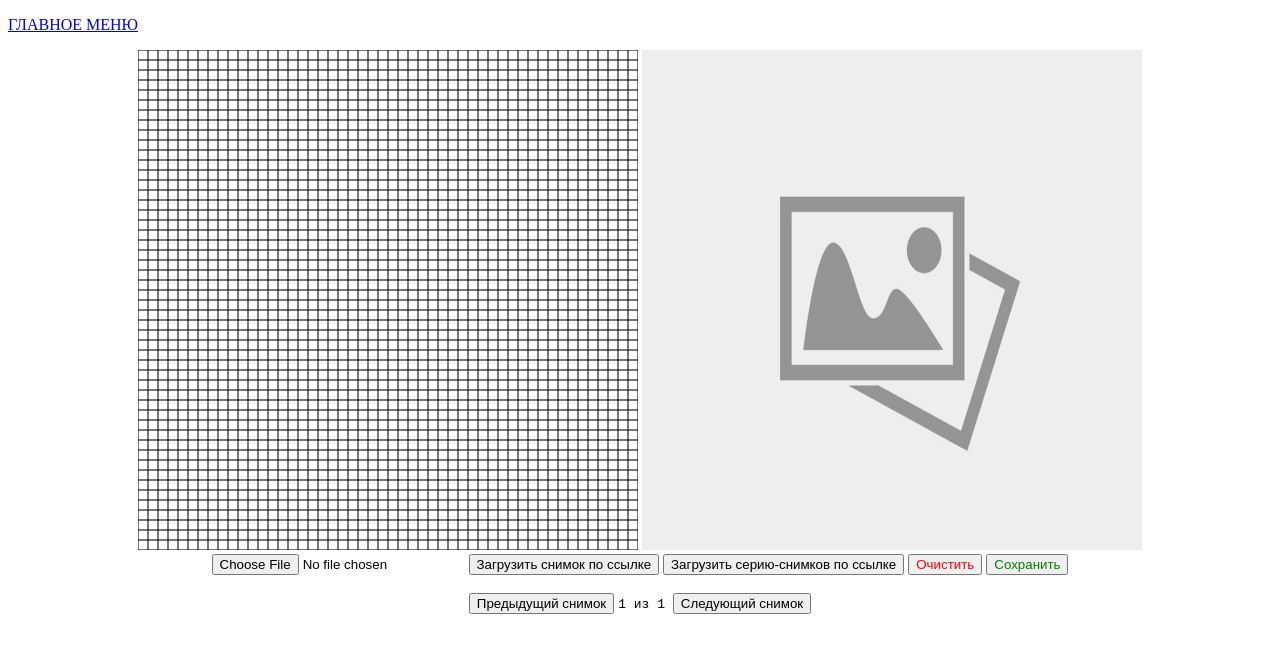
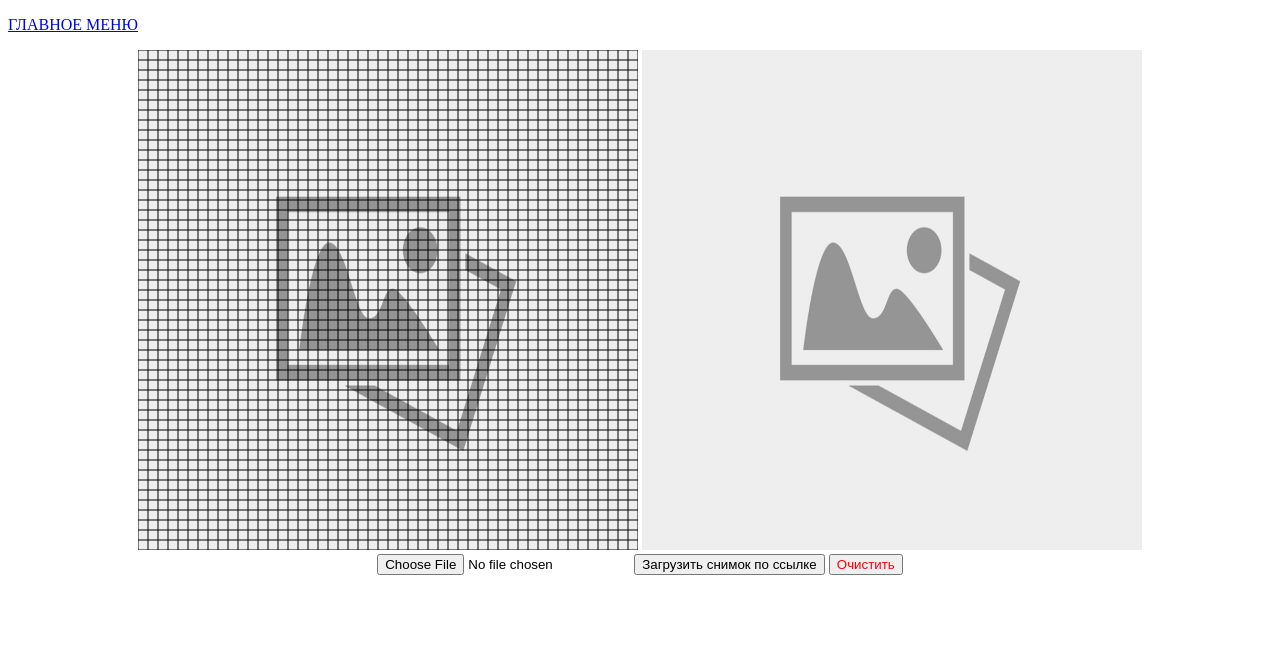
Before and after one commit to abrosov-sergey/HSE-NIS, a plain HTML site: page Html/Web-application.html in a window 1280 px wide. Both pictures are taken after a click on the button "Очистить". Drawn offline with Linux system fonts and the light colour scheme.

Commit message:
Deleted useful functional

```diff
--- a/Html/Web-application.html
+++ b/Html/Web-application.html
@@ -34,18 +34,18 @@
             <span id="upload-text">Файл не выбран</span> -->
 
             <button id="upload for url" class="manual">Загрузить снимок по ссылке</button>
-            <button id="upload series for url" class="manual">Загрузить серию-снимков по ссылке</button>
+            <!-- <button id="upload series for url" class="manual">Загрузить серию-снимков по ссылке</button> -->
             <button id="clear" class="deleteButton" onclick="deletePhoto()">Очистить</button>
-            <button id="download" class="saveButton" >Сохранить</button>
+            <!-- <button id="download" class="saveButton" >Сохранить</button> -->
         </center>
 
         <br>
 
-        <center>
+        <!-- <center>
             <button id="pred photo" class="manual">Предыдущий снимок</button>
             <code> 1 из 1 </code>
             <button id="next photo" class="manual">Следующий снимок</button>
-        </center>
+        </center> -->
     </body>
 
     <script src="../JS/Web-application.js"></script>
--- a/JS/Web-application.js
+++ b/JS/Web-application.js
@@ -76,6 +76,19 @@ function deletePhoto() {
 
     wrapper.removeChild(wrapper.children[1]);
     wrapper.appendChild(img);
+
+    img.onload = function() {
+        canvas = document.getElementById("field");
+        context = canvas.getContext("2d");
+        context.drawImage(img, 0, 0, 500, 500);
+
+        width = Number(canvas.getAttribute("width"));
+        height = Number(canvas.getAttribute("height"));
+        cellCountX = width / cellSize;
+        cellCountY = height / cellSize;
+
+        drawGrid();
+    };
 }
 
 // + include / пунктик / обратная стрелка / 3 / не кнопка для увеличения громкости, а увеличение громкости
```
